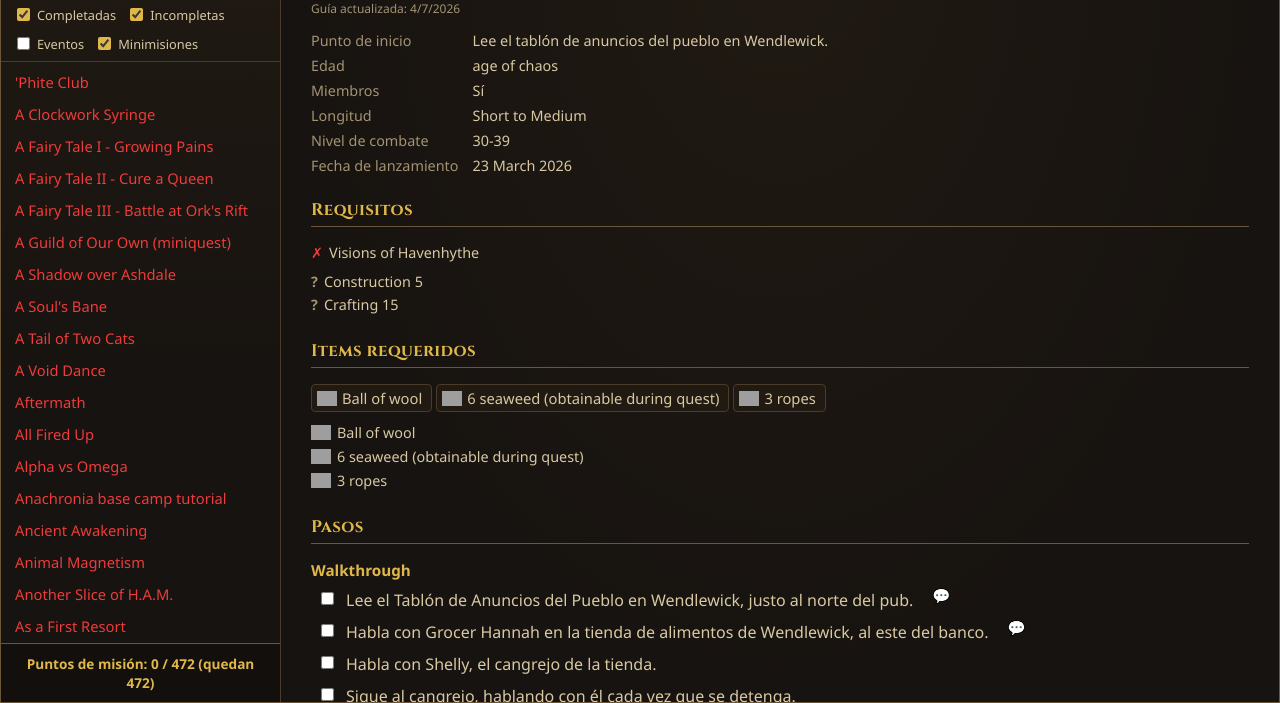
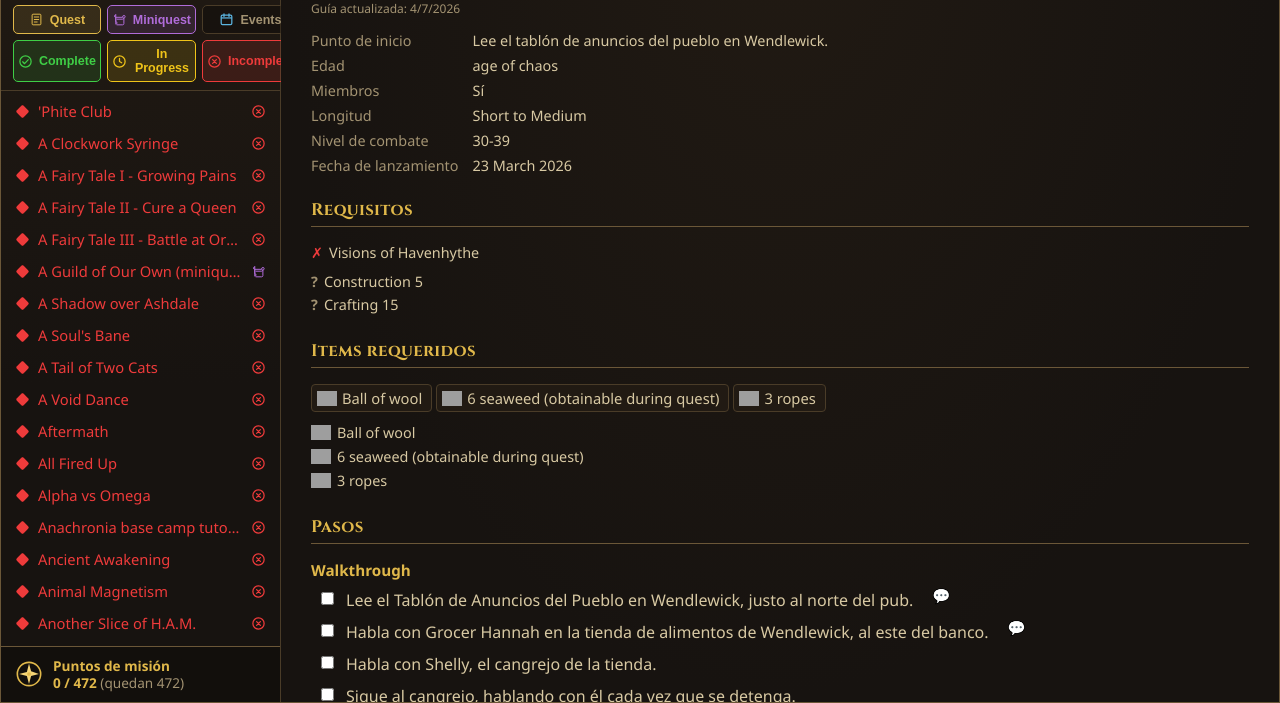
Before and after one commit to AndreDiaz11/rs3-quest-guide-alt1, a plain HTML site: page app/index.html in a window 1280 px wide. Shown: the part 97-800 px from the top of the page. Drawn offline with Linux system fonts and the light colour scheme; grey boxes are pictures that could not be loaded.

Commit message:
Redesign sidebar with icon-based filter chips and per-quest status markers
Replace the checkbox filter bar with 6 combinable icon chips (Quest/
Miniquest/Events + Complete/In Progress/Incomplete), add a colored diamond
+ status-icon marker per quest row, and a compass emblem in the header and
points-counter footer — all generated as inline SVG (no external assets)
to match the reference mockup as closely as possible.

```diff
--- a/app/css/styles.css
+++ b/app/css/styles.css
@@ -14,6 +14,9 @@
   --quest-yellow: #f0c419;
   --quest-red: #ee3b3b;
   --quest-locked: #7a7a7a;
+  --quest-event: #5bb4e0;
+  --quest-miniquest: #b06cd9;
+  --quest-chip-icon: #e0b84a;
 }
 
 * {
@@ -50,13 +53,25 @@ h1, h2, .app-title-font {
 #sidebar-header {
   display: flex;
   align-items: center;
-  justify-content: space-between;
+  gap: 10px;
   padding: 12px 14px;
   border-bottom: 1px solid var(--border-light);
   background: rgba(0, 0, 0, 0.2);
 }
 
+#header-logo {
+  width: 26px;
+  height: 26px;
+  flex-shrink: 0;
+}
+
+#header-logo svg {
+  width: 100%;
+  height: 100%;
+}
+
 #app-title {
+  flex: 1;
   font-weight: 700;
   color: var(--gold-bright);
   letter-spacing: 0.02em;
@@ -88,6 +103,9 @@ h1, h2, .app-title-font {
 }
 
 #quest-list li {
+  display: flex;
+  align-items: center;
+  gap: 8px;
   padding: 6px 10px;
   border-radius: 3px;
   cursor: pointer;
@@ -99,10 +117,31 @@ h1, h2, .app-title-font {
   background: rgba(255, 255, 255, 0.07);
 }
 
+.row-diamond,
+.row-status {
+  flex-shrink: 0;
+  width: 15px;
+  height: 15px;
+  display: inline-flex;
+}
+
+.row-diamond svg,
+.row-status svg {
+  width: 100%;
+  height: 100%;
+}
+
+.row-title {
+  flex: 1;
+  overflow: hidden;
+  text-overflow: ellipsis;
+  white-space: nowrap;
+}
+
 #quest-list li.status-completed { color: var(--quest-green); }
 #quest-list li.status-started { color: var(--quest-yellow); }
 #quest-list li.status-not-started { color: var(--quest-red); }
-#quest-list li.status-locked { color: var(--quest-locked); }
+#quest-list li.status-locked { color: var(--quest-event); }
 #quest-list li.selected {
   background: rgba(224, 184, 74, 0.16);
   box-shadow: inset 2px 0 0 var(--gold);
@@ -139,21 +178,51 @@ h1, h2, .app-title-font {
   border-color: var(--gold);
 }
 
-#sidebar-checks {
-  display: flex;
-  gap: 10px;
-  flex-wrap: wrap;
+#sidebar-chips {
+  display: grid;
+  grid-template-columns: 1fr 1fr 1fr;
+  gap: 6px;
 }
 
-.sidebar-check {
+.filter-chip {
   display: flex;
   align-items: center;
-  gap: 4px;
+  justify-content: center;
+  gap: 6px;
+  padding: 6px 4px;
+  font-size: 0.78em;
+  font-weight: 600;
+  color: var(--text-dim);
+  background: rgba(0, 0, 0, 0.25);
+  border: 1px solid var(--border);
+  border-radius: 5px;
   cursor: pointer;
-  font-size: 0.8em;
+  transition: background 0.15s, border-color 0.15s, color 0.15s;
 }
 
-.sidebar-check input,
+.filter-chip:hover {
+  border-color: var(--border-light);
+}
+
+.chip-icon {
+  width: 15px;
+  height: 15px;
+  flex-shrink: 0;
+  display: inline-flex;
+}
+
+.chip-icon svg {
+  width: 100%;
+  height: 100%;
+}
+
+.filter-chip.chip-quest.active { color: var(--quest-chip-icon); border-color: var(--quest-chip-icon); background: rgba(224, 184, 74, 0.12); }
+.filter-chip.chip-miniquest.active { color: var(--quest-miniquest); border-color: var(--quest-miniquest); background: rgba(176, 108, 217, 0.14); }
+.filter-chip.chip-events.active { color: var(--quest-event); border-color: var(--quest-event); background: rgba(91, 180, 224, 0.14); }
+.filter-chip.chip-completed.active { color: var(--quest-green); border-color: var(--quest-green); background: rgba(63, 206, 70, 0.14); }
+.filter-chip.chip-started.active { color: var(--quest-yellow); border-color: var(--quest-yellow); background: rgba(240, 196, 25, 0.14); }
+.filter-chip.chip-incomplete.active { color: var(--quest-red); border-color: var(--quest-red); background: rgba(238, 59, 59, 0.14); }
+
 .step-list input,
 #settings-modal input[type="checkbox"] {
   accent-color: var(--gold);
@@ -241,13 +310,35 @@ h1, h2, .app-title-font {
 }
 
 #quest-counter {
+  display: flex;
+  align-items: center;
+  gap: 10px;
   padding: 10px 14px;
   border-top: 1px solid var(--border-light);
   font-size: 0.85em;
   color: var(--gold);
   background: rgba(0, 0, 0, 0.2);
   font-weight: 600;
-  text-align: center;
+}
+
+#counter-logo {
+  width: 28px;
+  height: 28px;
+  flex-shrink: 0;
+}
+
+#counter-logo svg {
+  width: 100%;
+  height: 100%;
+}
+
+#counter-text {
+  line-height: 1.3;
+}
+
+.counter-remaining {
+  color: var(--text-dim);
+  font-weight: 400;
 }
 
 #detail {
--- a/app/index.html
+++ b/app/index.html
@@ -13,12 +13,16 @@
   <div id="app">
     <aside id="sidebar">
       <div id="sidebar-header">
+        <span id="header-logo"></span>
         <span id="app-title" class="app-title-font">Guía de Misiones</span>
         <button id="settings-btn" title="Ajustes" aria-label="Ajustes">&#9881;</button>
       </div>
       <div id="sidebar-filterbar-slot"></div>
       <ul id="quest-list"></ul>
-      <div id="quest-counter"></div>
+      <div id="quest-counter">
+        <span id="counter-logo"></span>
+        <span id="counter-text"></span>
+      </div>
     </aside>
     <main id="detail">
       <p id="detail-placeholder">Selecciona una misión.</p>
--- a/app/js/colors.js
+++ /dev/null
@@ -1,19 +0,0 @@
-// Los valores de color reales viven en css/styles.css (--quest-green, --quest-yellow,
-// --quest-red, --quest-locked) como aproximación visual pendiente de ajuste fino con
-// cuentagotas contra capturas reales de la interfaz nativa.
-//
-// "Bloqueada" (gris) se usa solo para misiones de temporada/evento que no están
-// completadas — no se pueden jugar la mayor parte del año, y esto es un dato que
-// nosotros controlamos directamente (isSeasonal), a diferencia del campo
-// userEligible de RuneMetrics que resultó no ser confiable (ver state.js).
-export function statusClass(status, isSeasonal) {
-  if (status !== "COMPLETED" && isSeasonal) return "status-locked";
-  switch (status) {
-    case "COMPLETED":
-      return "status-completed";
-    case "STARTED":
-      return "status-started";
-    default:
-      return "status-not-started";
-  }
-}
--- /dev/null
+++ b/app/js/icons.js
@@ -0,0 +1,69 @@
+/**
+ * Small inline-SVG icon set used by the sidebar (filter chips, per-quest
+ * markers, header/footer emblem) — generated here instead of using emoji so
+ * colors/sizes match the app's own palette exactly.
+ */
+
+function svg(inner, viewBox = "0 0 24 24") {
+  return `<svg viewBox="${viewBox}" xmlns="http://www.w3.org/2000/svg" aria-hidden="true">${inner}</svg>`;
+}
+
+/** Small rotated-square "gem" marker shown to the left of each quest title. */
+export function diamondIcon(color) {
+  return svg(`<rect x="4" y="4" width="16" height="16" rx="3" transform="rotate(45 12 12)" fill="${color}" stroke="rgba(0,0,0,0.35)" stroke-width="1"/>`);
+}
+
+export function checkCircleIcon(color) {
+  return svg(
+    `<circle cx="12" cy="12" r="9" fill="none" stroke="${color}" stroke-width="2"/>` +
+      `<path d="M7.5 12.5l3 3 6-6.5" fill="none" stroke="${color}" stroke-width="2" stroke-linecap="round" stroke-linejoin="round"/>`
+  );
+}
+
+export function clockCircleIcon(color) {
+  return svg(
+    `<circle cx="12" cy="12" r="9" fill="none" stroke="${color}" stroke-width="2"/>` +
+      `<path d="M12 7v5l3.5 2" fill="none" stroke="${color}" stroke-width="2" stroke-linecap="round" stroke-linejoin="round"/>`
+  );
+}
+
+export function xCircleIcon(color) {
+  return svg(
+    `<circle cx="12" cy="12" r="9" fill="none" stroke="${color}" stroke-width="2"/>` +
+      `<path d="M9 9l6 6M15 9l-6 6" stroke="${color}" stroke-width="2" stroke-linecap="round"/>`
+  );
+}
+
+export function calendarIcon(color) {
+  return svg(
+    `<rect x="3.5" y="5" width="17" height="15" rx="2" fill="none" stroke="${color}" stroke-width="2"/>` +
+      `<path d="M3.5 9.5h17" stroke="${color}" stroke-width="2"/>` +
+      `<path d="M8 3v4M16 3v4" stroke="${color}" stroke-width="2" stroke-linecap="round"/>`
+  );
+}
+
+/** Scroll icon, used for both the "Miniquest" filter chip and the per-row miniquest marker. */
+export function scrollIcon(color) {
+  return svg(
+    `<path d="M6 4.5a2 2 0 100 4h11a1.5 1.5 0 010 3H8" fill="none" stroke="${color}" stroke-width="1.6" stroke-linecap="round"/>` +
+      `<path d="M6 4.5v15a2 2 0 100-4V8.5" fill="none" stroke="${color}" stroke-width="1.6" stroke-linecap="round"/>` +
+      `<path d="M17 7.5a2 2 0 112 2v9a2 2 0 01-2 2H8" fill="none" stroke="${color}" stroke-width="1.6" stroke-linecap="round"/>`
+  );
+}
+
+/** Regular full quest chip icon: a plainer scroll/tome. */
+export function questIcon(color) {
+  return svg(
+    `<rect x="5" y="3.5" width="14" height="17" rx="1.5" fill="none" stroke="${color}" stroke-width="1.6"/>` +
+      `<path d="M8.5 8h7M8.5 12h7M8.5 16h4.5" stroke="${color}" stroke-width="1.6" stroke-linecap="round"/>`
+  );
+}
+
+/** Compass/star emblem used in the header and footer. */
+export function compassIcon(color = "var(--gold-bright)", ringColor = "var(--gold)") {
+  return svg(
+    `<circle cx="12" cy="12" r="10" fill="none" stroke="${ringColor}" stroke-width="1.4"/>` +
+      `<path d="M12 3l1.8 6.6L20.5 12l-6.7 1.8L12 20.5l-1.8-6.7L3.5 12l6.7-1.8z" fill="${color}"/>` +
+      `<circle cx="12" cy="12" r="1.6" fill="${ringColor}"/>`
+  );
+}
--- a/app/js/sidebar.js
+++ b/app/js/sidebar.js
@@ -1,5 +1,22 @@
 import { state, questStatus } from "./state.js";
-import { statusClass } from "./colors.js";
+import {
+  diamondIcon,
+  checkCircleIcon,
+  clockCircleIcon,
+  xCircleIcon,
+  calendarIcon,
+  scrollIcon,
+  questIcon,
+  compassIcon,
+} from "./icons.js";
+
+const STATUS_COLOR = {
+  COMPLETED: "var(--quest-green)",
+  STARTED: "var(--quest-yellow)",
+  NOT_STARTED: "var(--quest-red)",
+};
+const EVENT_COLOR = "var(--quest-event)";
+const MINIQUEST_COLOR = "var(--quest-miniquest)";
 
 function normalizeSearch(text) {
   return text
@@ -9,20 +26,22 @@ function normalizeSearch(text) {
     .trim();
 }
 
-/** Every quest falls into exactly one of these 3 non-overlapping buckets. */
-function questBucket(quest) {
-  if (questStatus(quest.id) === "COMPLETED") return "completed";
+/** Every quest falls into exactly one of these 3 non-overlapping type categories. */
+function questCategory(quest) {
   if (quest.isSeasonal) return "events";
-  return "incomplete";
+  if (quest.isMiniquest) return "miniquest";
+  return "quest";
 }
 
 function filterQuests(quests) {
-  const { showCompleted, showIncomplete, showEvents, showMiniquests, searchText } = state.activeFilters;
-  const bucketVisible = { completed: showCompleted, incomplete: showIncomplete, events: showEvents };
+  const { showQuest, showMiniquest, showEvents, showCompleted, showStarted, showIncomplete, searchText } =
+    state.activeFilters;
+  const categoryVisible = { quest: showQuest, miniquest: showMiniquest, events: showEvents };
+  const statusVisible = { COMPLETED: showCompleted, STARTED: showStarted, NOT_STARTED: showIncomplete };
   const search = normalizeSearch(searchText);
   return quests.filter((q) => {
-    if (!showMiniquests && q.isMiniquest) return false;
-    if (!bucketVisible[questBucket(q)]) return false;
+    if (!categoryVisible[questCategory(q)]) return false;
+    if (!statusVisible[questStatus(q.id)]) return false;
     if (search && !normalizeSearch(q.title).includes(search)) return false;
     return true;
   });
@@ -46,29 +65,28 @@ function buildFilterBar(container, onChange) {
   });
   bar.appendChild(search);
 
-  const checksWrap = document.createElement("div");
-  checksWrap.id = "sidebar-checks";
-  const checkboxes = [
-    { key: "showCompleted", label: "Completadas" },
-    { key: "showIncomplete", label: "Incompletas" },
-    { key: "showEvents", label: "Eventos" },
-    { key: "showMiniquests", label: "Minimisiones" },
+  const chipsWrap = document.createElement("div");
+  chipsWrap.id = "sidebar-chips";
+  const chips = [
+    { key: "showQuest", label: "Quest", icon: questIcon("var(--quest-chip-icon)"), variant: "quest" },
+    { key: "showMiniquest", label: "Miniquest", icon: scrollIcon("var(--quest-miniquest)"), variant: "miniquest" },
+    { key: "showEvents", label: "Events", icon: calendarIcon("var(--quest-event)"), variant: "events" },
+    { key: "showCompleted", label: "Complete", icon: checkCircleIcon("var(--quest-green)"), variant: "completed" },
+    { key: "showStarted", label: "In Progress", icon: clockCircleIcon("var(--quest-yellow)"), variant: "started" },
+    { key: "showIncomplete", label: "Incomplete", icon: xCircleIcon("var(--quest-red)"), variant: "incomplete" },
   ];
-  checkboxes.forEach(({ key, label }) => {
-    const wrap = document.createElement("label");
-    wrap.className = "sidebar-check";
-    const input = document.createElement("input");
-    input.type = "checkbox";
-    input.checked = state.activeFilters[key];
-    input.addEventListener("change", () => {
-      state.activeFilters[key] = input.checked;
+  chips.forEach(({ key, label, icon, variant }) => {
+    const btn = document.createElement("button");
+    btn.type = "button";
+    btn.className = `filter-chip chip-${variant}${state.activeFilters[key] ? " active" : ""}`;
+    btn.innerHTML = `<span class="chip-icon">${icon}</span><span>${label}</span>`;
+    btn.addEventListener("click", () => {
+      state.activeFilters[key] = !state.activeFilters[key];
       onChange();
     });
-    wrap.appendChild(input);
-    wrap.appendChild(document.createTextNode(label));
-    checksWrap.appendChild(wrap);
+    chipsWrap.appendChild(btn);
   });
-  bar.appendChild(checksWrap);
+  bar.appendChild(chipsWrap);
 
   container.appendChild(bar);
 }
@@ -83,7 +101,23 @@ function renderCounter(container) {
     (sum, q) => sum + (questStatus(q.id) === "COMPLETED" ? q.questPoints || 0 : 0),
     0
   );
-  container.textContent = `Puntos de misión: ${doneQP} / ${totalQP} (quedan ${totalQP - doneQP})`;
+  const logoEl = container.querySelector("#counter-logo");
+  if (logoEl && !logoEl.innerHTML) logoEl.innerHTML = compassIcon();
+  const textEl = container.querySelector("#counter-text");
+  const remaining = totalQP - doneQP;
+  if (textEl) {
+    textEl.innerHTML =
+      `Puntos de misión<br><strong>${doneQP} / ${totalQP}</strong> <span class="counter-remaining">(quedan ${remaining})</span>`;
+  }
+}
+
+function rowVisual(quest) {
+  const status = questStatus(quest.id);
+  if (quest.isSeasonal) return { diamond: EVENT_COLOR, right: calendarIcon("var(--quest-event)") };
+  if (quest.isMiniquest) return { diamond: STATUS_COLOR[status], right: scrollIcon(MINIQUEST_COLOR) };
+  if (status === "COMPLETED") return { diamond: STATUS_COLOR[status], right: checkCircleIcon(STATUS_COLOR[status]) };
+  if (status === "STARTED") return { diamond: STATUS_COLOR[status], right: clockCircleIcon(STATUS_COLOR[status]) };
+  return { diamond: STATUS_COLOR[status], right: xCircleIcon(STATUS_COLOR[status]) };
 }
 
 function renderList(listEl, onSelect) {
@@ -99,24 +133,38 @@ function renderList(listEl, onSelect) {
   }
 
   visible.forEach((quest) => {
+    const status = questStatus(quest.id);
+    const { diamond, right } = rowVisual(quest);
     const li = document.createElement("li");
-    li.textContent = quest.isSeasonal ? `${quest.title} 🎉` : quest.title;
-    li.className = statusClass(questStatus(quest.id), quest.isSeasonal);
+    li.className = quest.isSeasonal ? "status-locked" : `status-${status.toLowerCase().replace("_", "-")}`;
     if (quest.id === state.selectedQuestId) li.classList.add("selected");
+
+    const titleText = quest.isSeasonal ? `${quest.title} 🎉` : quest.title;
+    li.innerHTML =
+      `<span class="row-diamond">${diamondIcon(diamond)}</span>` +
+      `<span class="row-title">${titleText}</span>` +
+      `<span class="row-status">${right}</span>`;
     li.addEventListener("click", () => onSelect(quest.id));
     listEl.appendChild(li);
   });
 }
 
 const initializedFilterBars = new WeakSet();
+const initializedHeaders = new WeakSet();
 
-/** Renders the sidebar: builds the search/checkbox bar once, then (re)renders the list + counter. */
+/** Renders the sidebar: builds the search/chips bar once, then (re)renders the list + counter. */
 export function renderSidebar({ filterBarEl, listEl, counterEl }, onSelect) {
   if (!initializedFilterBars.has(filterBarEl)) {
     initializedFilterBars.add(filterBarEl);
     buildFilterBar(filterBarEl, () => renderSidebar({ filterBarEl, listEl, counterEl }, onSelect));
   }
 
+  const headerLogo = document.getElementById("header-logo");
+  if (headerLogo && !initializedHeaders.has(headerLogo)) {
+    initializedHeaders.add(headerLogo);
+    headerLogo.innerHTML = compassIcon();
+  }
+
   renderList(listEl, onSelect);
   renderCounter(counterEl);
 }
--- a/app/js/state.js
+++ b/app/js/state.js
@@ -5,17 +5,19 @@ export const state = {
   index: { datasetVersion: null, lastUpdated: null, quests: [] },
   runemetricsStatus: new Map(), // questId -> { status, userEligible }
   playerLevels: null, // { levelsBySkill: Map<string, number>, combatLevel } | null
-  // 3 casilleros independientes sobre 3 grupos que no se solapan (ver
-  // questBucket en sidebar.js): completada / incompleta normal / evento no
-  // completado. Apagar los 3 vacía la lista; encender los 3 muestra todo.
+  // 6 chips independientes combinables (AND): 3 de tipo (quest/miniquest/evento,
+  // ver questCategory en sidebar.js, no se solapan) + 3 de estado real de
+  // RuneMetrics (completada/en progreso/incompleta). Apagar cualquiera de los
+  // 3 de un mismo grupo oculta ese subconjunto; los otros filtros y el buscador
+  // se aplican encima.
   activeFilters: {
     searchText: "",
+    showQuest: true,
+    showMiniquest: true,
+    showEvents: false,
     showCompleted: true,
+    showStarted: true,
     showIncomplete: true,
-    showEvents: false,
-    // Independiente de los 3 casilleros de arriba: si está apagado, oculta las
-    // minimisiones sin importar en qué grupo caigan.
-    showMiniquests: true,
   },
   selectedQuestId: null,
 };
```
